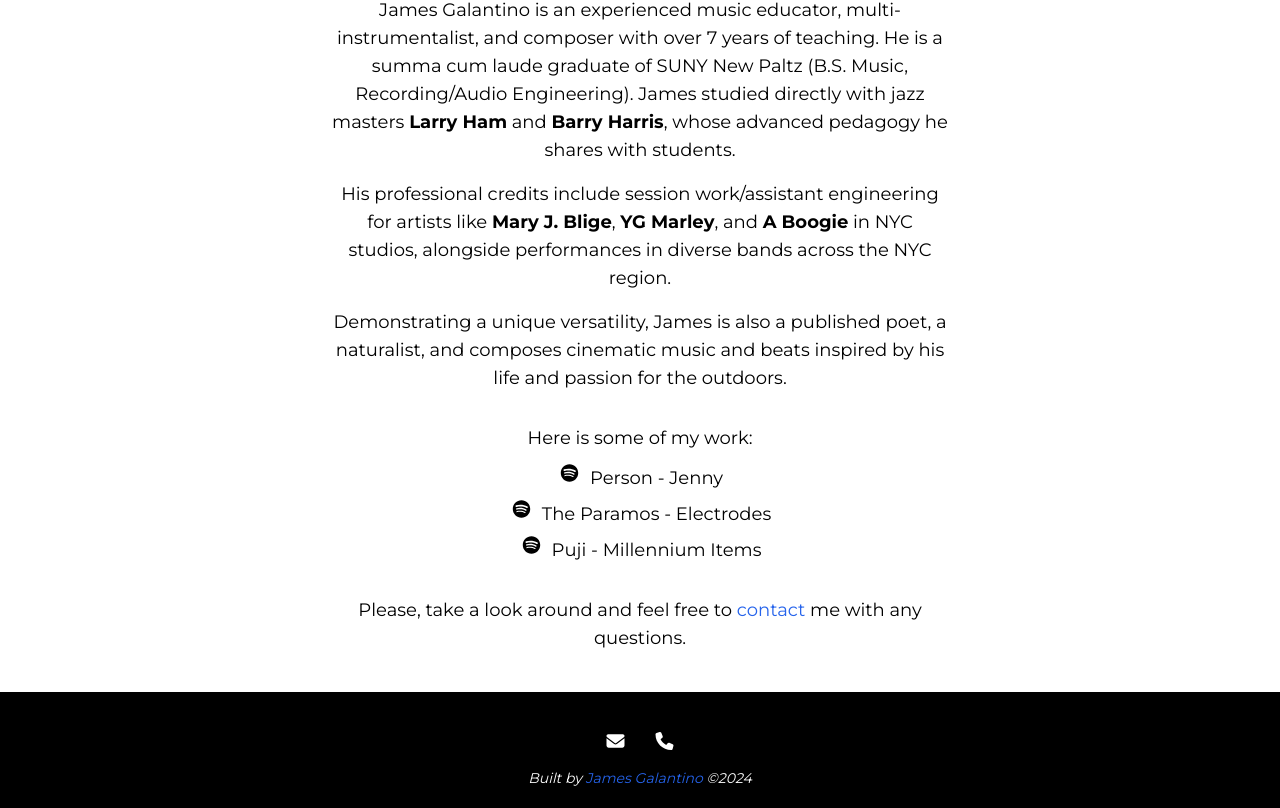
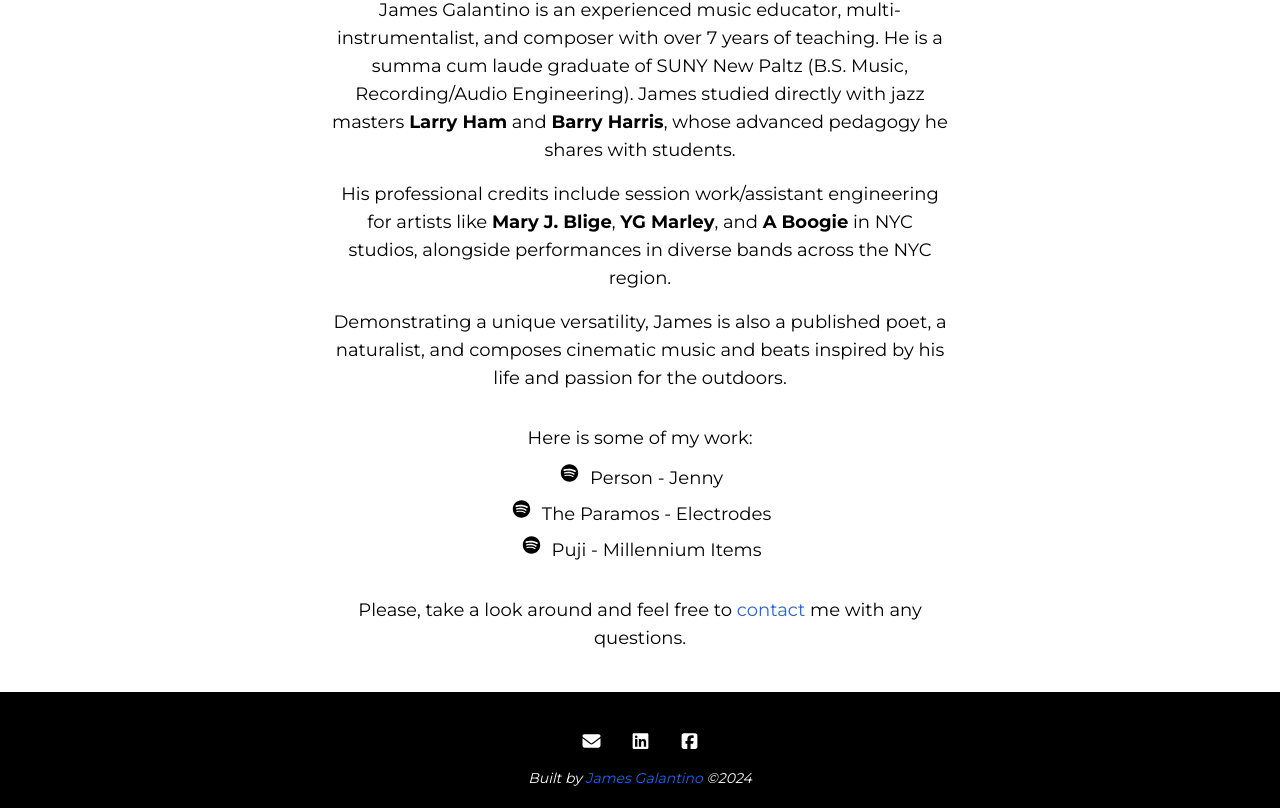
Before and after one commit to jimbopulos/my-music-portfolio, a Next.js app: page / in a window 1280 px wide. Shown: the part 1653-2461 px from the top of the page. Built offline with nearby package versions, Linux system fonts and the light colour scheme.

Commit message:
Update contact info in footer

```diff
--- a/src/components/Footer/Footer.tsx
+++ b/src/components/Footer/Footer.tsx
@@ -1,5 +1,9 @@
 // import { faInstagram } from '@fortawesome/free-brands-svg-icons';
-import { faPhone } from '@fortawesome/free-solid-svg-icons';
+import {
+  faLinkedin,
+  faSquareFacebook,
+} from '@fortawesome/free-brands-svg-icons';
+// import { faPhone } from '@fortawesome/free-solid-svg-icons';
 import { faEnvelope } from '@fortawesome/free-solid-svg-icons';
 import { FontAwesomeIcon } from '@fortawesome/react-fontawesome';
 import Link from 'next/link';
@@ -20,9 +24,23 @@
           />
         </Link>
 
-        <Link href="tel:631-374-0059" className="hover:text-zinc-500">
+        <Link
+          href="https://www.linkedin.com/in/james-g-0aab6a16a/"
+          className="mr-6 hover:text-zinc-500"
+        >
+          <FontAwesomeIcon width={25} height={25} icon={faLinkedin} />
+        </Link>
+
+        <Link
+          href="https://www.facebook.com/jimmi.mg68"
+          className="hover:text-zinc-500"
+        >
+          <FontAwesomeIcon width={25} height={25} icon={faSquareFacebook} />
+        </Link>
+
+        {/* <Link href="tel:631-374-0059" className="hover:text-zinc-500">
           <FontAwesomeIcon width={25} height={25} icon={faPhone} />
-        </Link>
+        </Link> */}
 
         {/* <Link
           href="https://www.instagram.com/jimmi.mg/"
```
